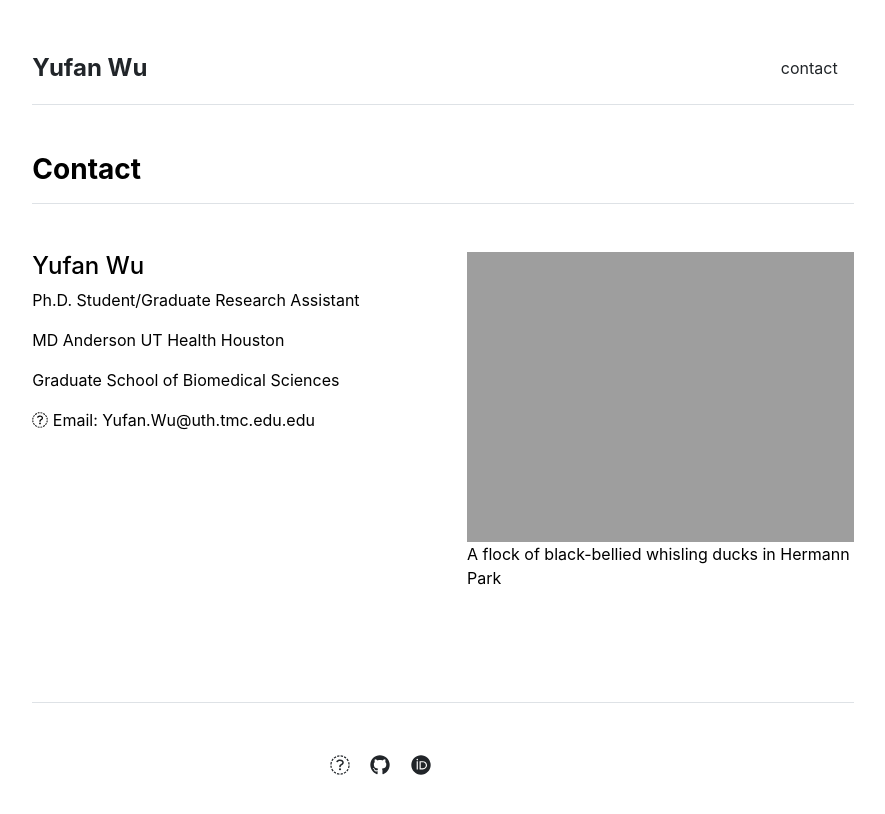
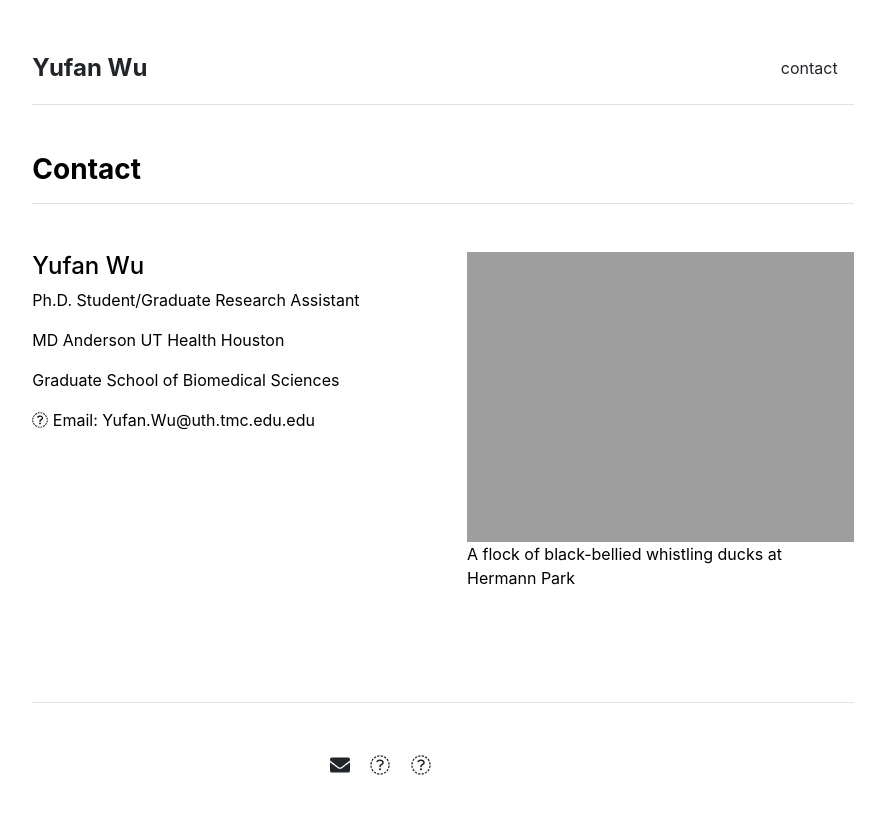
Before and after one commit to YufanWu147/YufanWu147.github.io, a Jekyll site: the page built from contact.md, in a window 1280 px wide. Shown: the top 814 px of the page, without its empty margins (197-1082 px from the left). Built offline with Jekyll 4.4.1, drawn with Linux system fonts in a browser that asks for light colours.

Commit message:
update contact

```diff
--- a/_data/settings.yml
+++ b/_data/settings.yml
@@ -2,7 +2,7 @@ menu:
 - {name: 'contact', url: '/contact'}
 
 social:
-- {icon: 'envelope', link: 'Yufan.Wu@uth.tmc.edu'}
+- {icon: 'envelope', link: 'mailto: Yufan.Wu@uth.tmc.edu'}
 - {icon: 'github', link: 'https://github.com/YufanWu147'}
 - {icon: 'orcid', link: 'https://orcid.org/0000-0001-9277-2515'}
 
--- a/_includes/contact.html
+++ b/_includes/contact.html
@@ -12,7 +12,7 @@
       </div>
       <div class="col-md-6">
         <img src="{{ site.github.url }}/{{ contact.image }}" alt="Contact" width="100%">
-        <p>A flock of black-bellied whisling ducks in Hermann Park</p>
+        <p>A flock of black-bellied whistling ducks at Hermann Park</p>
       </div>
     </div>
     {% endfor %}
--- a/_includes/footer.html
+++ b/_includes/footer.html
@@ -2,7 +2,7 @@
   <div class="row">
     <div class="col-md-6 text-end social-media-icons">
       {% for item in site.data.settings.social %}
-        <a href="{{ item.link }}" class="ms-3 fs-5"><i class="fab fa-{{ item.icon }}"></i></a>
+        <a href="{{ item.link }}" class="ms-3 fs-5"><i class="fa fa-{{ item.icon }}"></i></a>
       {% endfor %}
     </div>
   </div>
```
